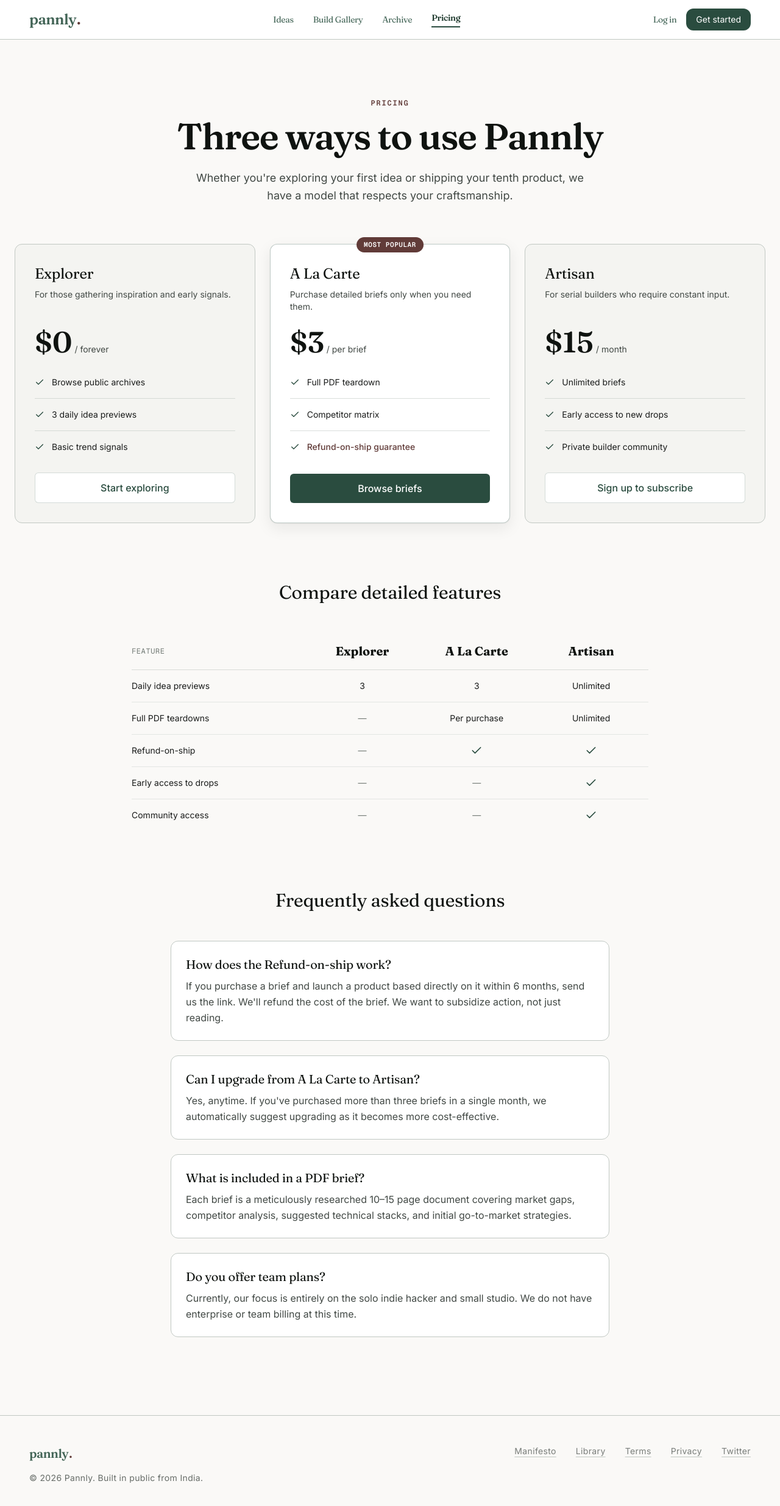
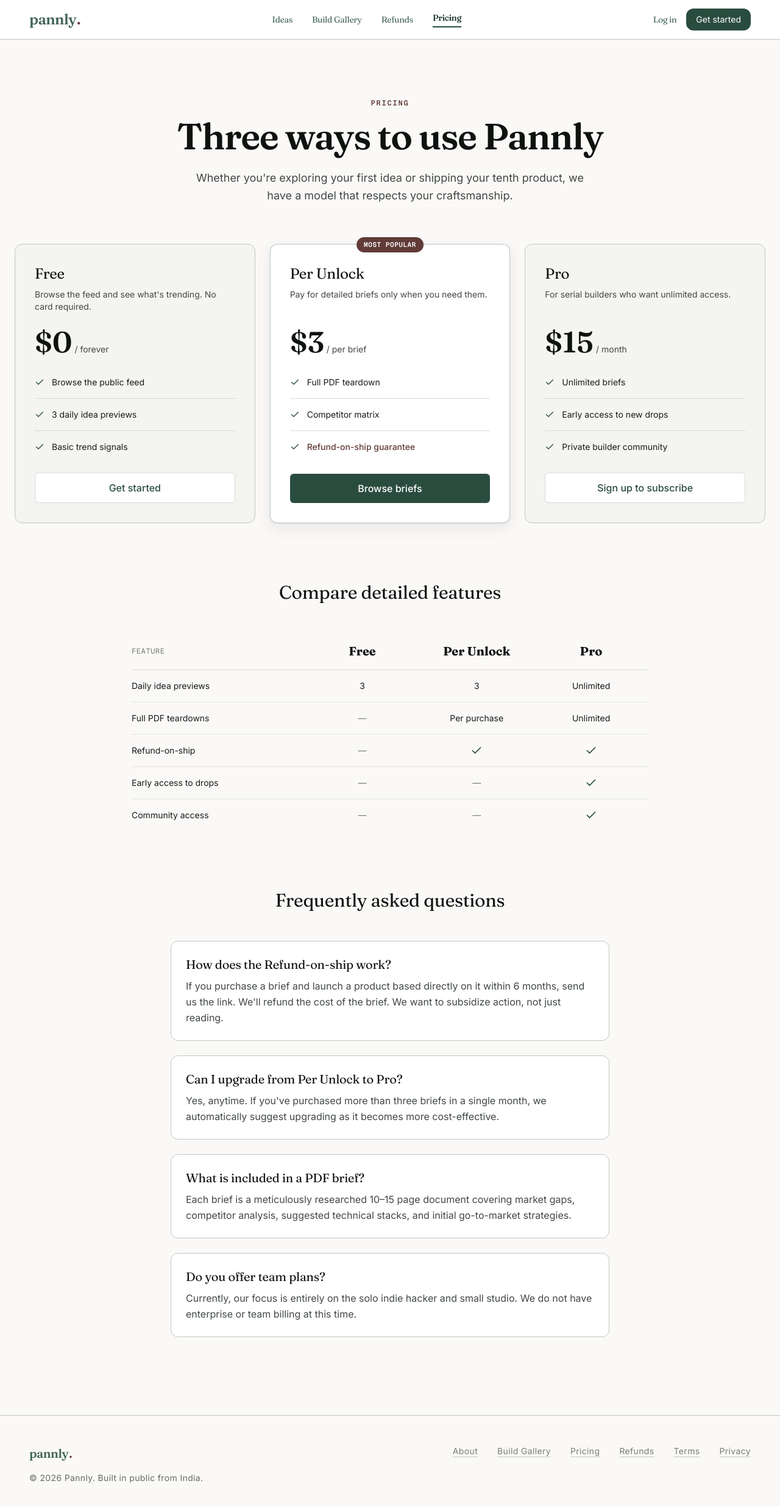
Before and after one commit to rohit-jsfreaky/pannly-frontend, a Next.js app: page /pricing in a window 1280 px wide. Shown: the top 2470 px of the page at 61% size. Built offline with nearby package versions, Linux system fonts and the light colour scheme; no server answers.

Commit message:
feat: update pricing plans and navigation labels for clarity and consistency

```diff
--- a/app/(marketing)/about/page.tsx
+++ b/app/(marketing)/about/page.tsx
@@ -1,4 +1,4 @@
-import type { Metadata } from "next";
+import type { Metadata, Route } from "next";
 import Link from "next/link";
 import {
   Activity,
@@ -167,12 +167,10 @@
         posted publicly. No vanity metrics, no hustle theatre.
       </p>
       <Link
-        href="https://x.com/pannly"
-        target="_blank"
-        rel="noopener noreferrer"
+        href={"/refunds" as Route}
         className="inline-flex items-center gap-2 rounded-xl bg-moss-600 px-6 py-3 text-sm text-cream-50 transition-opacity hover:opacity-90"
       >
-        Follow along on X
+        See the refund ledger
         <ArrowRight className="h-[18px] w-[18px]" strokeWidth={1.75} aria-hidden />
       </Link>
     </section>
--- a/app/(marketing)/pricing/page.tsx
+++ b/app/(marketing)/pricing/page.tsx
@@ -70,17 +70,17 @@
       <section className="mx-auto max-w-7xl px-6 pb-24">
         <div className="grid grid-cols-1 gap-6 md:grid-cols-3">
           <PricingCard
-            name="Explorer"
-            blurb="For those gathering inspiration and early signals."
+            name="Free"
+            blurb="Browse the feed and see what's trending. No card required."
             price="$0"
             unit="/ forever"
             features={[
-              { label: "Browse public archives" },
+              { label: "Browse the public feed" },
               { label: "3 daily idea previews" },
               { label: "Basic trend signals" },
             ]}
             cta={{
-              label: user ? "Browse the feed" : "Start exploring",
+              label: user ? "Browse the feed" : "Get started",
               onClick: () => router.push((user ? "/feed" : "/signup") as Route),
             }}
           />
@@ -88,8 +88,8 @@
           <PricingCard
             highlighted
             badge="Most Popular"
-            name="A La Carte"
-            blurb="Purchase detailed briefs only when you need them."
+            name="Per Unlock"
+            blurb="Pay for detailed briefs only when you need them."
             price={`$${unlockPrice}`}
             unit="/ per brief"
             features={[
@@ -104,8 +104,8 @@
           />
 
           <PricingCard
-            name="Artisan"
-            blurb="For serial builders who require constant input."
+            name="Pro"
+            blurb="For serial builders who want unlimited access."
             price={`$${proMonthly}`}
             unit="/ month"
             features={[
--- a/app/layout.tsx
+++ b/app/layout.tsx
@@ -40,10 +40,6 @@
     locale: "en_US",
     url: env.appBaseUrl,
   },
-  twitter: {
-    card: "summary_large_image",
-    creator: "@pannly",
-  },
   robots: {
     index: true,
     follow: true,
--- a/components/footer/site-footer.tsx
+++ b/components/footer/site-footer.tsx
@@ -6,11 +6,12 @@
 type FooterLink = { href: Route | string; label: string; external?: boolean };
 
 const links: FooterLink[] = [
-  { href: "/about", label: "Manifesto" },
-  { href: "/built", label: "Library" },
+  { href: "/about", label: "About" },
+  { href: "/built", label: "Build Gallery" },
+  { href: "/pricing", label: "Pricing" },
+  { href: "/refunds", label: "Refunds" },
   { href: "/terms", label: "Terms" },
   { href: "/privacy", label: "Privacy" },
-  { href: "https://x.com/pannly", label: "Twitter", external: true },
 ];
 
 export function SiteFooter() {
--- a/components/marketing/pricing-cards.tsx
+++ b/components/marketing/pricing-cards.tsx
@@ -29,7 +29,7 @@
     cta: { label: "Sign up free", href: "/login" },
   },
   {
-    name: "Per-unlock",
+    name: "Per Unlock",
     blurb: "Pay only when an idea matters. Refunded if you actually ship.",
     price: "$3",
     unit: "/ per idea",
--- a/components/nav/top-nav.tsx
+++ b/components/nav/top-nav.tsx
@@ -12,7 +12,7 @@
 const links: { href: Route; label: string }[] = [
   { href: "/feed", label: "Ideas" },
   { href: "/built", label: "Build Gallery" },
-  { href: "/refunds", label: "Archive" },
+  { href: "/refunds", label: "Refunds" },
   { href: "/pricing", label: "Pricing" },
 ];
 
--- a/components/pricing/faq-section.tsx
+++ b/components/pricing/faq-section.tsx
@@ -10,7 +10,7 @@
       "If you purchase a brief and launch a product based directly on it within 6 months, send us the link. We'll refund the cost of the brief. We want to subsidize action, not just reading.",
   },
   {
-    question: "Can I upgrade from A La Carte to Artisan?",
+    question: "Can I upgrade from Per Unlock to Pro?",
     answer:
       "Yes, anytime. If you've purchased more than three briefs in a single month, we automatically suggest upgrading as it becomes more cost-effective.",
   },
--- a/components/pricing/feature-matrix.tsx
+++ b/components/pricing/feature-matrix.tsx
@@ -5,7 +5,7 @@
 
 interface Row {
   feature: string;
-  cells: [Cell, Cell, Cell]; // free / a-la-carte / artisan
+  cells: [Cell, Cell, Cell]; // Free / Per Unlock / Pro
 }
 
 const ROWS: Row[] = [
@@ -47,13 +47,13 @@
                 Feature
               </th>
               <th className="w-[22%] py-4 text-center font-display text-xl text-ink-700">
-                Explorer
+                Free
               </th>
               <th className="w-[22%] py-4 text-center font-display text-xl text-ink-700">
-                A La Carte
+                Per Unlock
               </th>
               <th className="w-[22%] py-4 text-center font-display text-xl text-ink-700">
-                Artisan
+                Pro
               </th>
             </tr>
           </thead>
```
